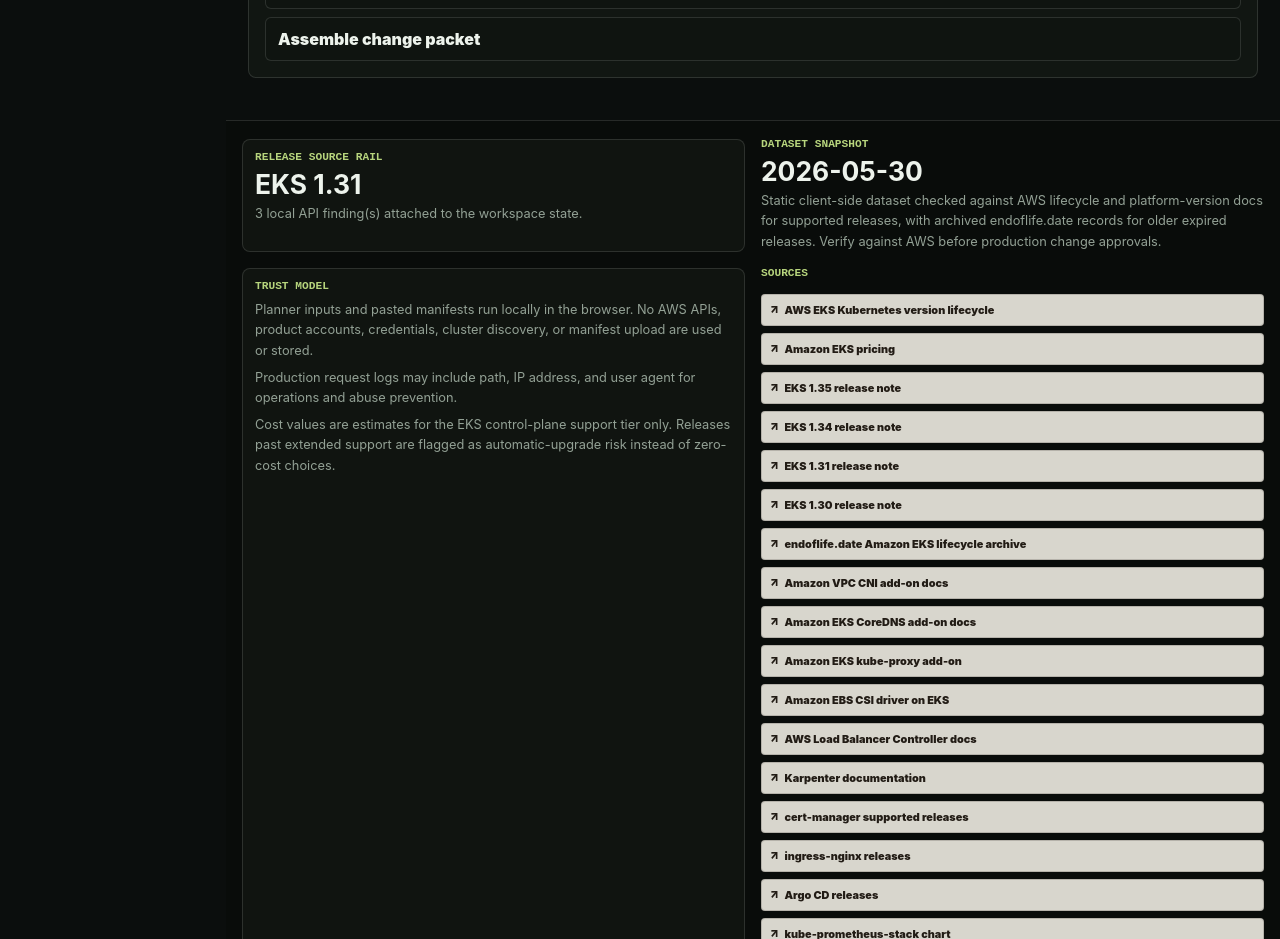
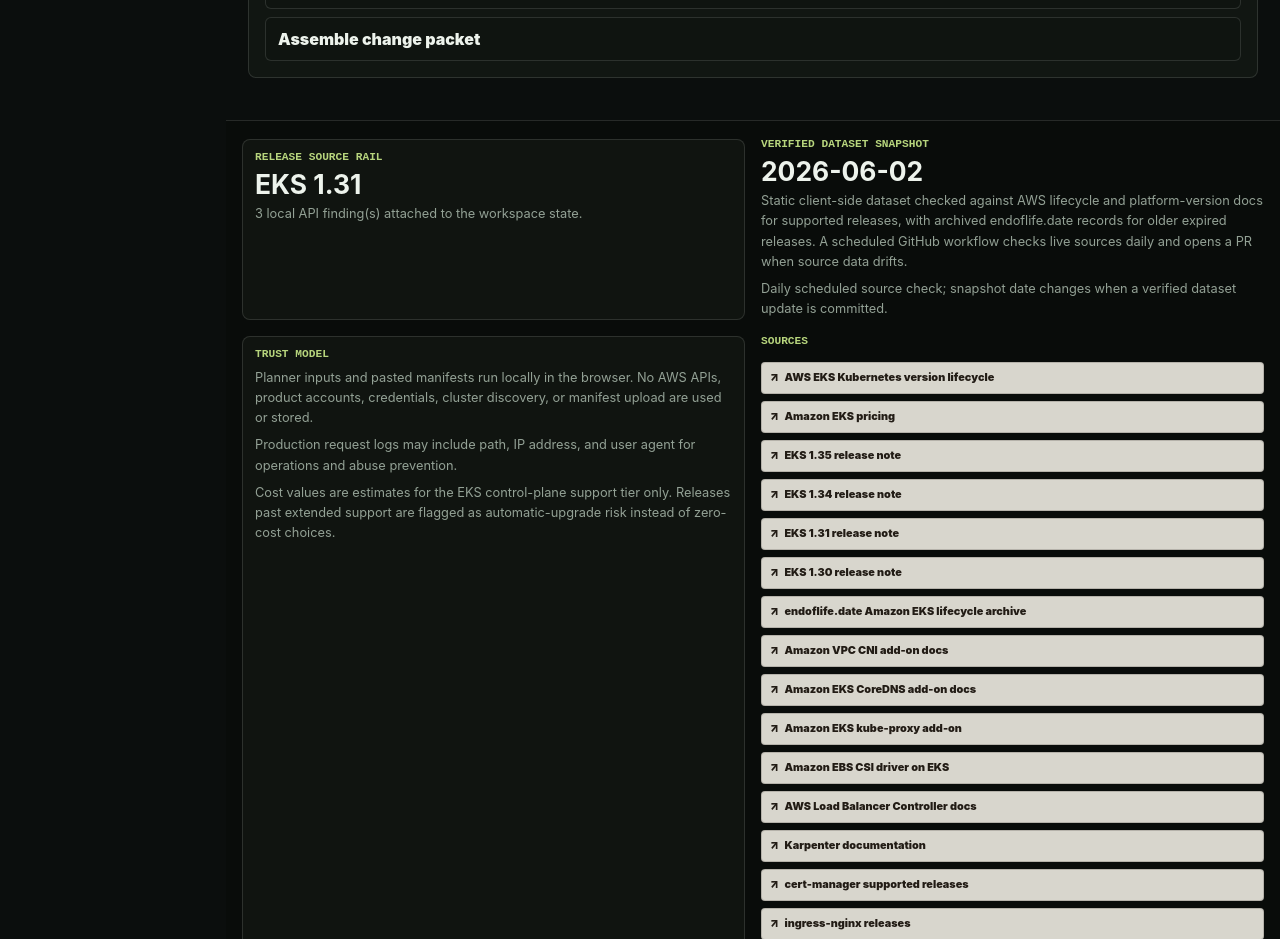
Before and after one commit to Holdtillstill/eks-upgrade-planner, a React (Vite) app: page / in a window 1280 px wide. Shown: the part 2340-3279 px from the top of the page. Built offline with nearby package versions, Linux system fonts and the light colour scheme.

Commit message:
docs: clarify eks data freshness

```diff
--- a/src/data/versions.ts
+++ b/src/data/versions.ts
@@ -10,8 +10,9 @@
 };
 
 export const dataFreshness = {
-  checkedAt: '2026-05-30',
-  note: 'Static client-side dataset checked against AWS lifecycle and platform-version docs for supported releases, with archived endoflife.date records for older expired releases. Verify against AWS before production change approvals.',
+  checkedAt: '2026-06-02',
+  note: 'Static client-side dataset checked against AWS lifecycle and platform-version docs for supported releases, with archived endoflife.date records for older expired releases. A scheduled GitHub workflow checks live sources daily and opens a PR when source data drifts.',
+  verificationCadence: 'Daily scheduled source check; snapshot date changes when a verified dataset update is committed.',
   sourceLabel: 'AWS EKS Kubernetes version lifecycle',
   sourceUrl: 'https://docs.aws.amazon.com/eks/latest/userguide/kubernetes-versions.html',
 };
--- a/src/product/components.tsx
+++ b/src/product/components.tsx
@@ -42,9 +42,10 @@
       <p>{scannerFindings} local API finding(s) attached to the workspace state.</p>
     </div>
     <div>
-      <span className="eyebrow">Dataset Snapshot</span>
+      <span className="eyebrow">Verified Dataset Snapshot</span>
       <strong>{dataFreshness.checkedAt}</strong>
       <p>{dataFreshness.note}</p>
+      <p>{dataFreshness.verificationCadence}</p>
     </div>
     <div className="trust-box">
       <span className="eyebrow">Trust Model</span>
```
Also changed, not shown: 2 other files (tests, documents, lock files or other folders).
